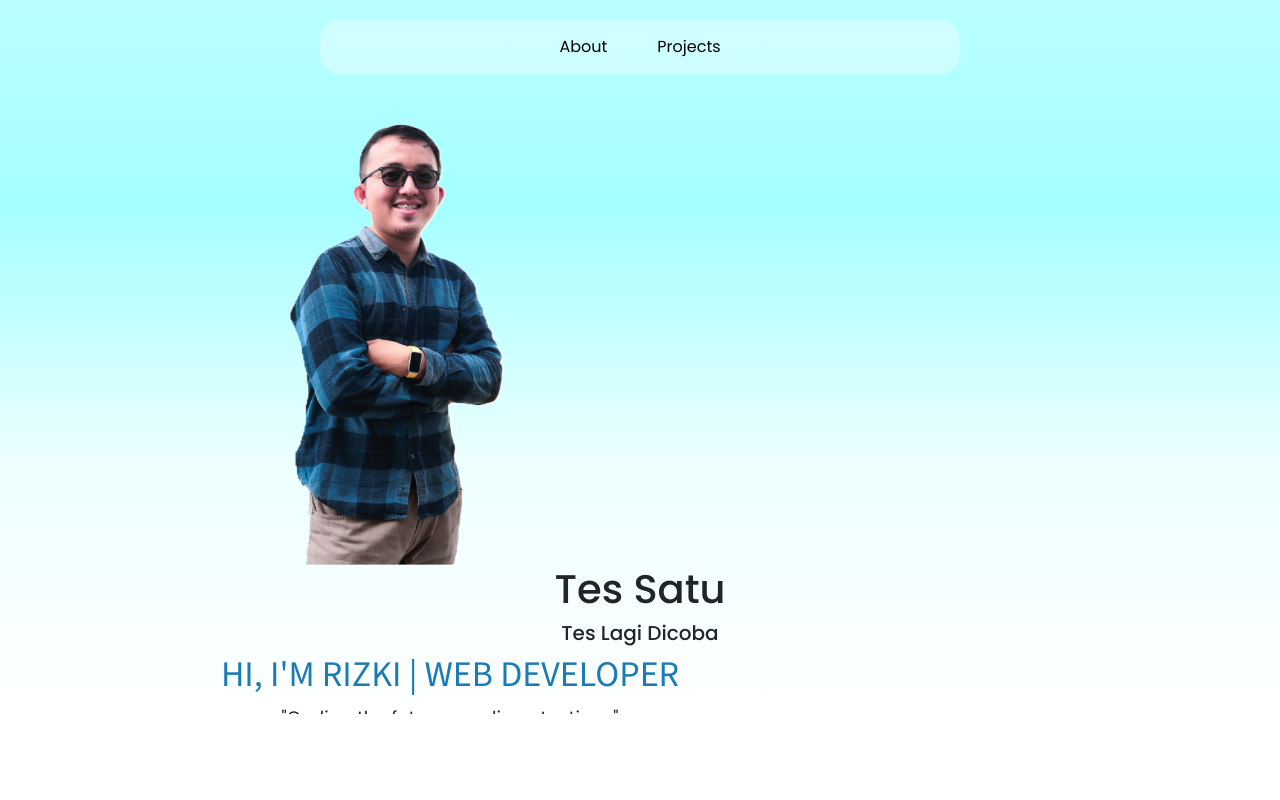
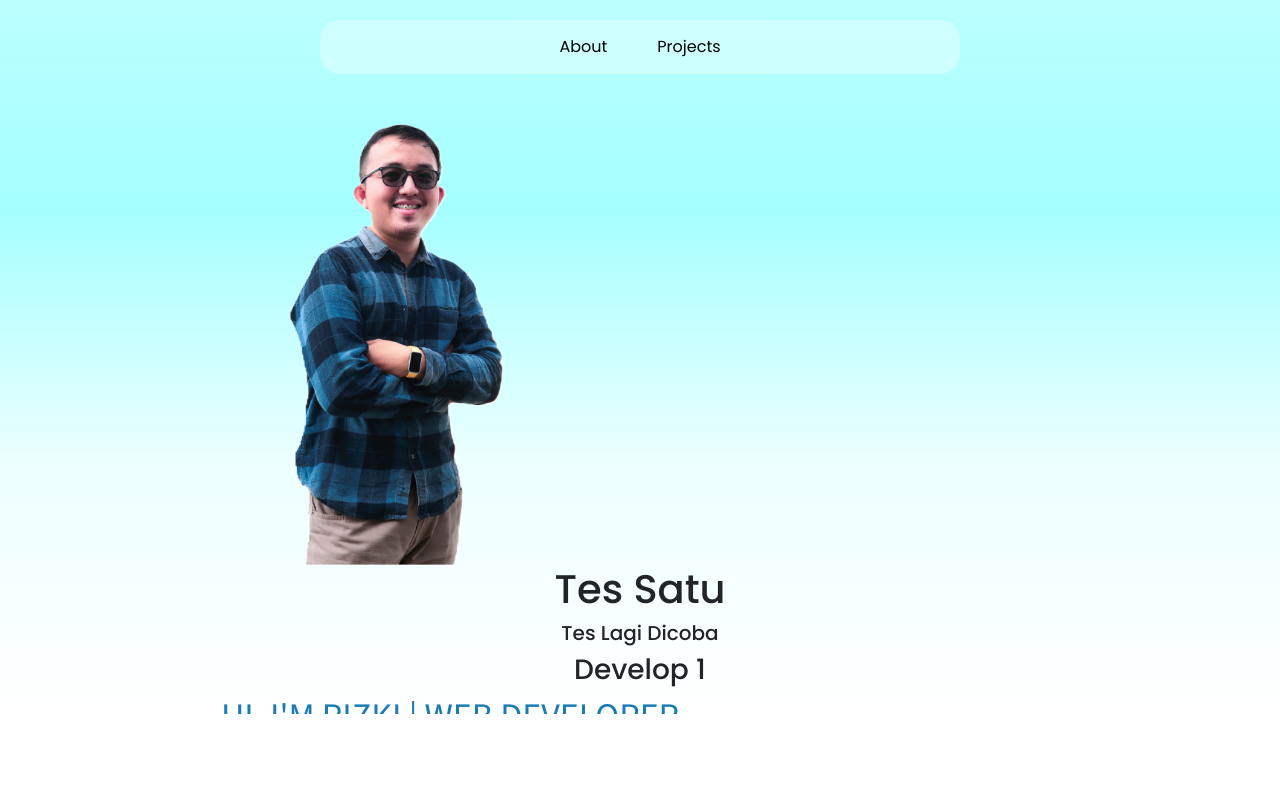
Before and after one commit to rizkidwimartanto/MyPortfolio, a plain HTML site: page index.html in a window 1280 px wide. Shown: the top 800 px of the page. Drawn offline with nearby package versions, Linux system fonts and the light colour scheme.

Commit message:
commit develop_1

```diff
--- a/index.html
+++ b/index.html
@@ -47,6 +47,7 @@
           </div>
               <h1>Tes Satu</h1>
               <h5>Tes Lagi Dicoba</h5>
+              <h3>Develop 1</h3>
           <div
             class="col-xl-8 col-md-12 col-md-12 col-sm-12 col-xs-12 text-left"
           >
```
